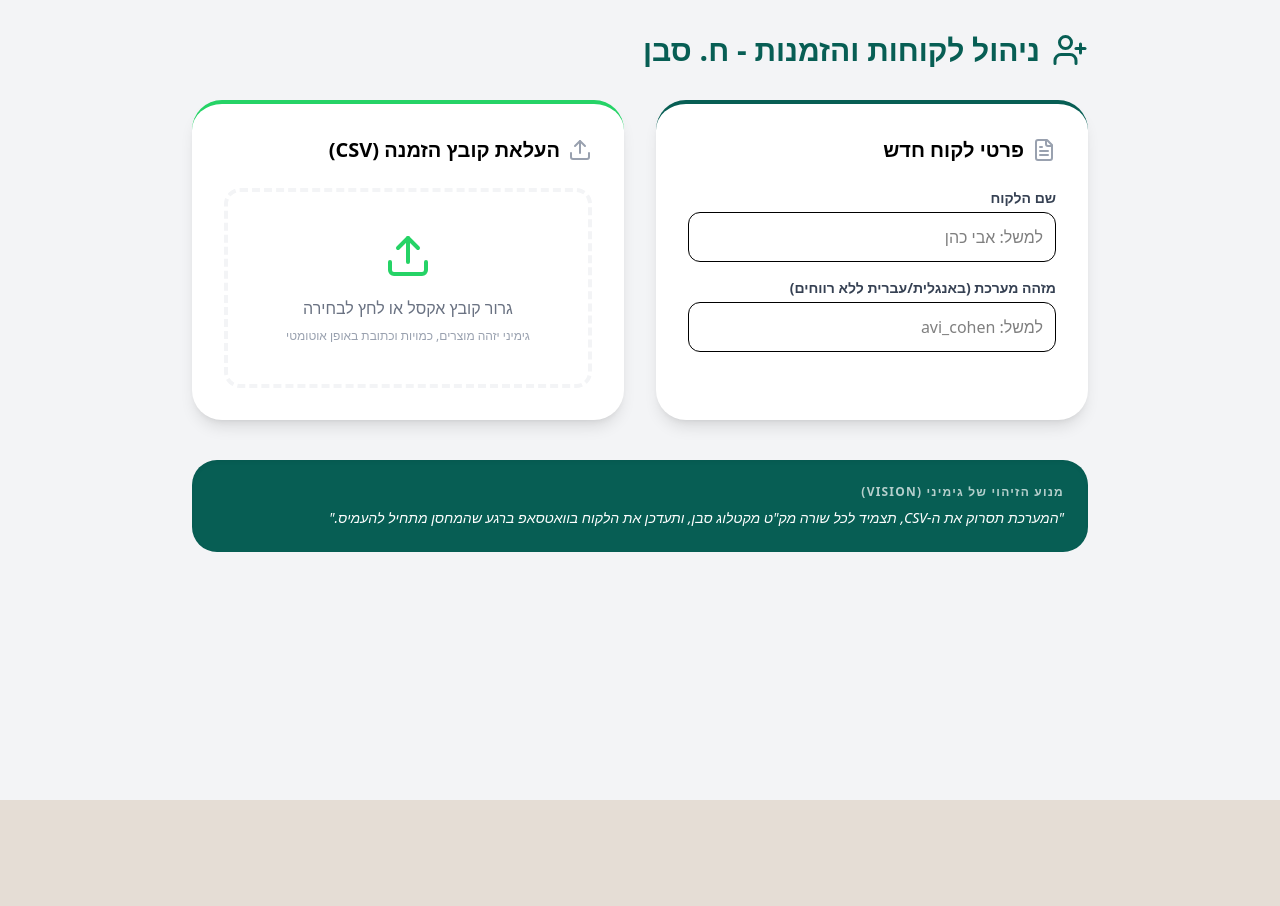
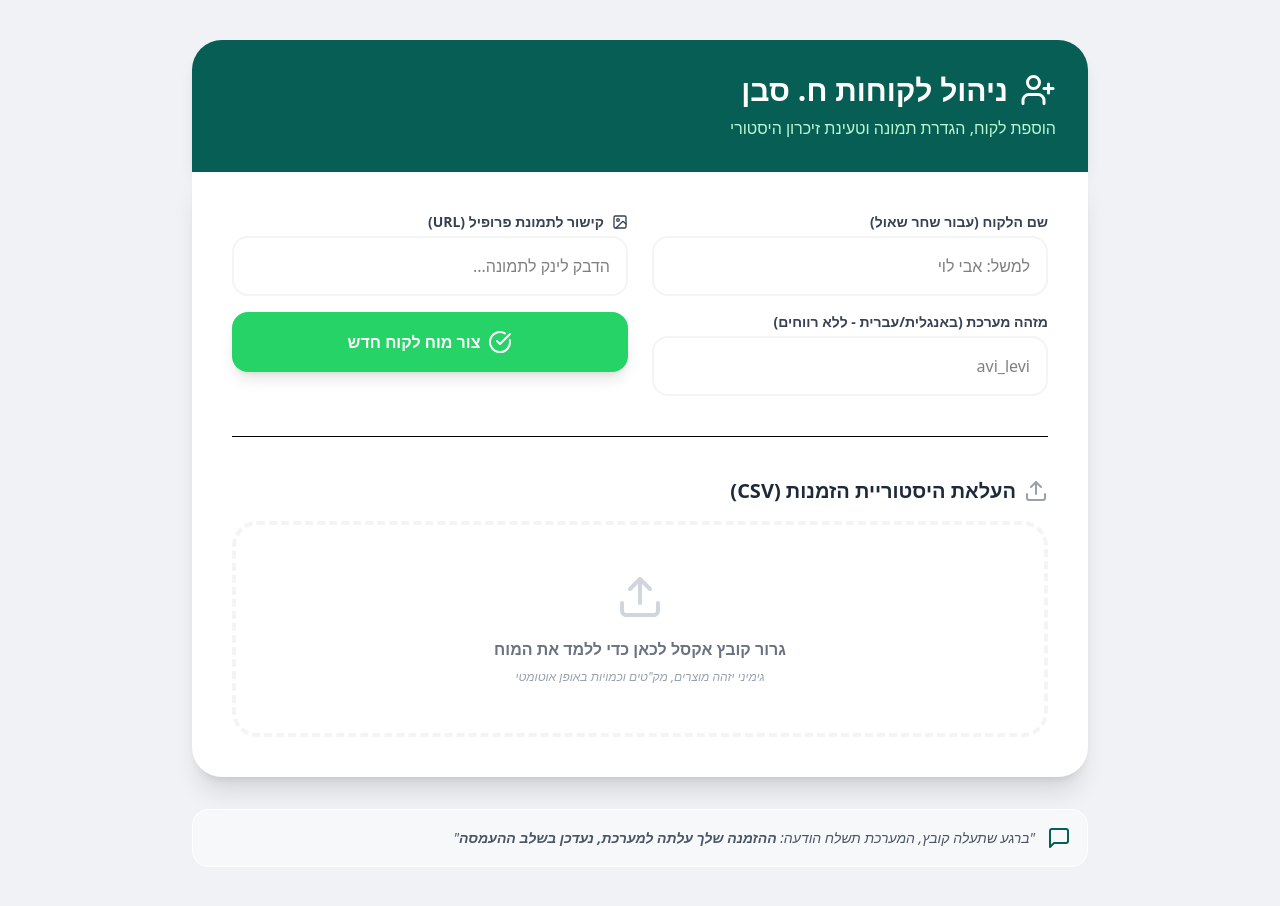
Before and after one commit to saban942025-cyber/whatsapp, a Next.js app: page /admin/add-customer in a window 1280 px wide. Before the commit the page ends 800 px from the top, so only its background shows below. Built offline with nearby package versions, Linux system fonts and the light colour scheme.

Commit message:
Update page.tsx

```diff
--- a/src/app/admin/add-customer/page.tsx
+++ b/src/app/admin/add-customer/page.tsx
@@ -2,127 +2,172 @@
 import React, { useState } from 'react';
 import { db } from '@/lib/firebase';
 import { doc, setDoc, collection, addDoc } from 'firebase/firestore';
-import { Upload, UserPlus, FileText, CheckCircle } from 'lucide-react';
+import {
+  UserPlus,
+  Upload,
+  Link as LinkIcon,
+  CheckCircle,
+  Loader2,
+  Clipboard,
+  MessageSquare,
+  Image as ImageIcon
+} from 'lucide-react';
 
 export default function AdminAddCustomer() {
   const [customerName, setCustomerName] = useState('');
-  const [customerId, setCustomerId] = useState(''); // למשל: "אבי_כהן"
+  const [customerId, setCustomerId] = useState('');
+  const [profileImage, setProfileImage] = useState('');
   const [status, setStatus] = useState('');
   const [isUploading, setIsUploading] = useState(false);
+  const [generatedLink, setGeneratedLink] = useState('');
 
-  // פונקציה לניתוח CSV (סימולציה של הלוגיקה שביקשת)
-  const handleFileUpload = async (e: React.ChangeEvent<HTMLInputElement>) => {
-    if (!e.target.files?.[0] || !customerId) {
-      alert("נא להזין מזהה לקוח לפני העלאת הקובץ");
-      return;
-    }
+  const createCustomer = async (e: React.FormEvent) => {
+    e.preventDefault();
+    if (!customerId || !customerName) return alert("מלא שם ומזהה!");
 
     setIsUploading(true);
-    setStatus('גימיני מנתח את הקובץ ומחלץ מק"טים והיסטוריה...');
+    setStatus('יוצר מוח לקוח ומנתח נתונים...');
 
-    // כאן בעתיד תבוא לוגיקת ה-PapaParse לקריאת ה-CSV
-    // כרגע אנחנו מדמים יצירת "מוח" על בסיס המבנה שביקשת
     try {
-      const brainRef = doc(db, 'customer_memory', customerId);
+      const clientId = customerId.trim().replace(/\s+/g, '_'); // מוודא מזהה נקי
+      const brainRef = doc(db, 'customer_memory', clientId);
 
+      // יצירת הזיכרון הראשוני של הלקוח
       await setDoc(brainRef, {
-        clientId: customerId,
+        clientId: clientId,
         name: customerName,
+        profileImage: profileImage || "https://i.pravatar.cc/150?u=" + clientId,
         lastUpdate: new Date().toISOString(),
-        // המוח יתמלא בנתונים שה-AI יזהה מהקובץ
-        accumulatedKnowledge: `לקוח חדש שהוקם על בסיס קובץ הזמנה. המערכת תזהה מק"טים מקטלוג סבן ותתאים אותם להזמנות עתידיות.`,
-        orderHistory: [], // יתמלא מה-CSV
+        accumulatedKnowledge: `לקוח חדש במערכת. המוח ילמד את העדפותיו מקבצי ההזמנות שיעלו.`,
+        orderHistory: [],
         projects: [],
         rentals: { containers: [] }
       });
 
-      // עדכון סטטוס "בהכנה במחסן" כפי שביקשת
-      const orderRef = collection(db, 'orders');
-      await addDoc(orderRef, {
-        customerId,
-        status: 'preparing', // "בהכנה במחסן"
-        timestamp: new Date().toISOString(),
-        details: "הזמנה חדשה נקלטה מהמערכת וממתינה להעמסה"
-      });
-
-      setStatus(`✅ לקוח ${customerName} נוצר. הודעה נשלחה: "ההזמנה שלך עלתה למערכת, נעדכן בשלב ההעמסה".`);
+      const fullLink = `${window.location.origin}/client/${clientId}`;
+      setGeneratedLink(fullLink);
+      setStatus(`✅ לקוח ${customerName} נוצר בהצלחה!`);
     } catch (error) {
+      console.error(error);
       setStatus('שגיאה ביצירת הלקוח');
     } finally {
       setIsUploading(false);
     }
   };
 
+  const copyToClipboard = () => {
+    navigator.clipboard.writeText(generatedLink);
+    alert("הלינק הועתק! שלח אותו עכשיו בוואטסאפ ללקוח.");
+  };
+
   return (
-    <div className="min-h-screen bg-gray-100 p-8 font-sans" dir="rtl">
+    <div className="min-h-screen bg-[#F0F2F5] p-4 md:p-10 font-sans" dir="rtl">
       <div className="max-w-4xl mx-auto">
-        <h1 className="text-3xl font-black text-[#075E54] mb-8 flex items-center gap-3">
-          <UserPlus size={36} /> ניהול לקוחות והזמנות - ח. סבן
+
+        {/* כותרת */}
+        <div className="bg-[#075E54] text-white p-8 rounded-t-[30px] shadow-lg">
+          <h1 className="text-3xl font-black flex items-center gap-3">
+            <UserPlus size={36} /> ניהול לקוחות ח. סבן
           </h1>
+          <p className="text-green-200 mt-2">הוספת לקוח, הגדרת תמונה וטעינת זיכרון היסטורי</p>
+        </div>
 
-        <div className="grid grid-cols-1 md:grid-cols-2 gap-8">
-          {/* טופס פרטי לקוח */}
-          <div className="bg-white p-8 rounded-[30px] shadow-lg border-t-4 border-[#075E54]">
-            <h2 className="text-xl font-bold mb-6 flex items-center gap-2">
-              <FileText className="text-gray-400" /> פרטי לקוח חדש
-            </h2>
+        <div className="bg-white p-6 md:p-10 rounded-b-[30px] shadow-xl space-y-10">
+
+          <form onSubmit={createCustomer} className="grid grid-cols-1 md:grid-cols-2 gap-6">
             <div className="space-y-4">
               <div>
-                <label className="block text-sm font-bold text-gray-700">שם הלקוח</label>
+                <label className="block text-sm font-bold text-gray-700">שם הלקוח (עבור שחר שאול)</label>
                 <input
                   type="text"
                   value={customerName}
                   onChange={(e) => setCustomerName(e.target.value)}
-                  className="w-full mt-1 p-3 border rounded-xl outline-none focus:ring-2 focus:ring-[#25D366]"
-                  placeholder="למשל: אבי כהן"
+                  className="w-full mt-1 p-4 border-2 border-gray-100 rounded-2xl outline-none focus:border-[#25D366] transition-all"
+                  placeholder="למשל: אבי לוי"
+                  required
                 />
               </div>
+
               <div>
-                <label className="block text-sm font-bold text-gray-700">מזהה מערכת (באנגלית/עברית ללא רווחים)</label>
+                <label className="block text-sm font-bold text-gray-700">מזהה מערכת (באנגלית/עברית - ללא רווחים)</label>
                 <input
                   type="text"
                   value={customerId}
                   onChange={(e) => setCustomerId(e.target.value)}
-                  className="w-full mt-1 p-3 border rounded-xl outline-none focus:ring-2 focus:ring-[#25D366]"
-                  placeholder="למשל: avi_cohen"
+                  className="w-full mt-1 p-4 border-2 border-gray-100 rounded-2xl outline-none focus:border-[#25D366] transition-all"
+                  placeholder="avi_levi"
+                  required
                 />
               </div>
             </div>
+
+            <div className="space-y-4">
+              <div>
+                <label className="block text-sm font-bold text-gray-700 flex items-center gap-2">
+                  <ImageIcon size={16} /> קישור לתמונת פרופיל (URL)
+                </label>
+                <input
+                  type="text"
+                  value={profileImage}
+                  onChange={(e) => setProfileImage(e.target.value)}
+                  className="w-full mt-1 p-4 border-2 border-gray-100 rounded-2xl outline-none focus:border-[#25D366] transition-all"
+                  placeholder="הדבק לינק לתמונה..."
+                />
               </div>
 
-          {/* העלאת קבצים וזיהוי מוח */}
-          <div className="bg-white p-8 rounded-[30px] shadow-lg border-t-4 border-[#25D366]">
-            <h2 className="text-xl font-bold mb-6 flex items-center gap-2">
-              <Upload className="text-gray-400" /> העלאת קובץ הזמנה (CSV)
-            </h2>
+              <button
+                type="submit"
+                disabled={isUploading}
+                className="w-full h-[60px] bg-[#25D366] hover:bg-[#1ebd5e] text-white font-black rounded-2xl shadow-lg flex items-center justify-center gap-2 transition-all active:scale-95"
+              >
+                {isUploading ? <Loader2 className="animate-spin" /> : <CheckCircle size={24} />}
+                צור מוח לקוח חדש
+              </button>
+            </div>
+          </form>
 
-            <div className="border-4 border-dashed border-gray-100 rounded-2xl p-10 text-center hover:bg-gray-50 transition-all relative">
+          {/* הצגת הלינק שנוצר */}
+          {generatedLink && (
+            <div className="bg-green-50 p-6 rounded-[25px] border-2 border-dashed border-green-200 animate-in fade-in slide-in-from-bottom-4">
+              <h3 className="font-black text-[#075E54] mb-3 flex items-center gap-2">
+                <LinkIcon size={20} /> הלינק האישי של {customerName}:
+              </h3>
+              <div className="flex gap-2">
                 <input
-                type="file"
-                accept=".csv"
-                onChange={handleFileUpload}
-                className="absolute inset-0 w-full h-full opacity-0 cursor-pointer"
-                disabled={isUploading}
+                  readOnly
+                  value={generatedLink}
+                  className="flex-1 bg-white p-3 rounded-xl border text-sm text-gray-500 font-mono"
                 />
-              <Upload className="mx-auto text-[#25D366] mb-4" size={48} />
-              <p className="text-gray-500 font-medium">גרור קובץ אקסל או לחץ לבחירה</p>
-              <p className="text-xs text-gray-400 mt-2">גימיני יזהה מוצרים, כמויות וכתובת באופן אוטומטי</p>
+                <button
+                  onClick={copyToClipboard}
+                  className="bg-[#075E54] text-white px-4 rounded-xl hover:opacity-90 transition-all"
+                >
+                  <Clipboard size={20} />
+                </button>
               </div>
-
-            {status && (
-              <div className="mt-6 p-4 bg-green-50 rounded-xl border border-green-100 flex items-center gap-3 text-green-700 animate-fade-in">
-                <CheckCircle size={20} />
-                <p className="text-sm font-bold">{status}</p>
             </div>
           )}
+
+          {/* העלאת CSV */}
+          <div className="border-t pt-10">
+            <h2 className="text-xl font-black text-gray-800 mb-4 flex items-center gap-2">
+              <Upload className="text-gray-400" /> העלאת היסטוריית הזמנות (CSV)
+            </h2>
+            <div className="relative border-4 border-dashed border-gray-100 rounded-[25px] p-12 text-center hover:bg-gray-50 transition-all cursor-pointer">
+              <input type="file" accept=".csv" className="absolute inset-0 opacity-0 cursor-pointer" />
+              <Upload className="mx-auto text-gray-300 mb-4" size={48} />
+              <p className="text-gray-500 font-bold">גרור קובץ אקסל לכאן כדי ללמד את המוח</p>
+              <p className="text-xs text-gray-400 mt-2 italic">גימיני יזהה מוצרים, מק"טים וכמויות באופן אוטומטי</p>
             </div>
           </div>
 
-        {/* תצוגה מקדימה לחזון שלך */}
-        <div className="mt-10 bg-[#075E54] text-white p-6 rounded-[25px] shadow-inner">
-          <h3 className="font-bold mb-2 uppercase text-xs opacity-70 tracking-widest">מנוע הזיהוי של גימיני (Vision)</h3>
-          <p className="text-sm italic">
-            "המערכת תסרוק את ה-CSV, תצמיד לכל שורה מק"ט מקטלוג סבן, ותעדכן את הלקוח בוואטסאפ ברגע שהמחסן מתחיל להעמיס."
+        </div>
+
+        {/* חזון הודעה אוטומטית */}
+        <div className="mt-8 flex items-center gap-3 bg-white/50 p-4 rounded-2xl border border-white">
+          <MessageSquare className="text-[#075E54]" />
+          <p className="text-sm text-gray-600 italic">
+            "ברגע שתעלה קובץ, המערכת תשלח הודעה: <b>ההזמנה שלך עלתה למערכת, נעדכן בשלב ההעמסה</b>"
           </p>
         </div>
       </div>
```
Lines whose indentation alone changed are shown as unchanged.
